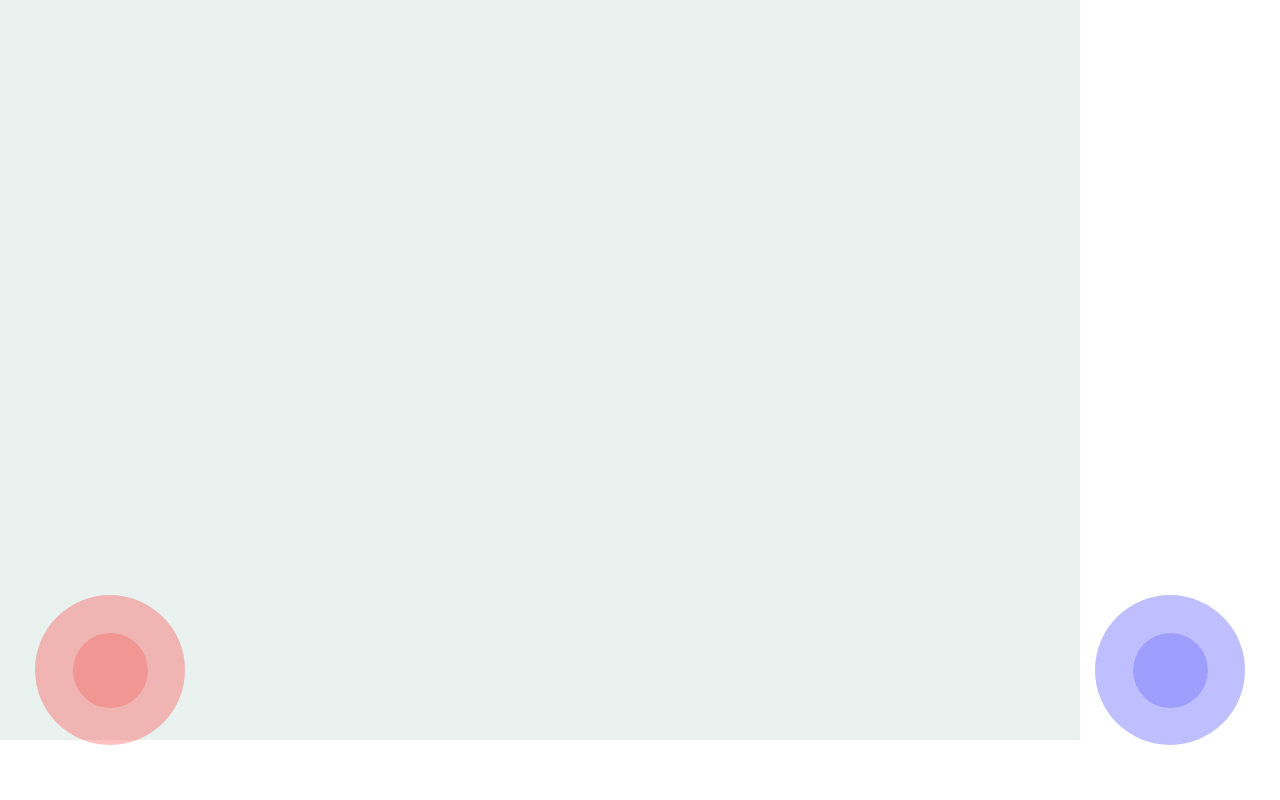
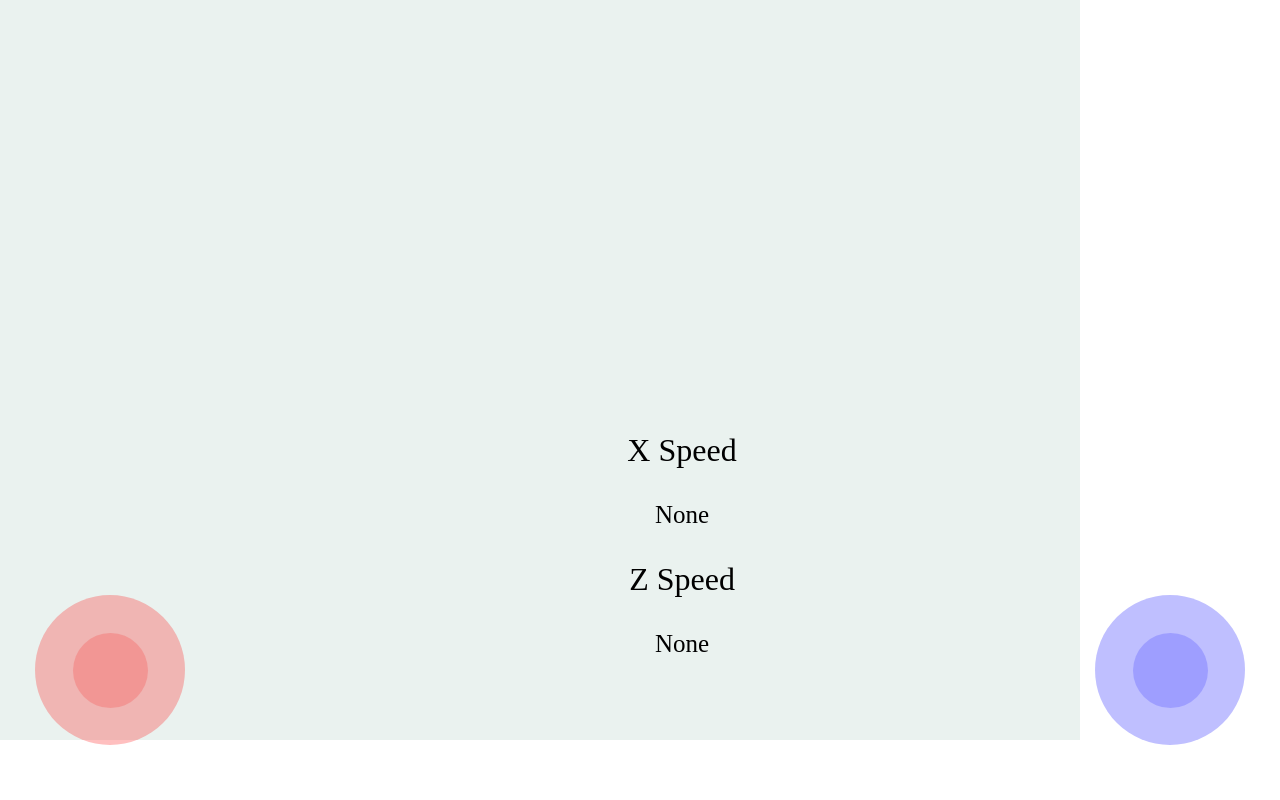
Before and after one commit to stu00608/agv_websocket_controller, a plain HTML site: page index.html in a window 1280 px wide. Drawn offline with nearby package versions, Linux system fonts and the light colour scheme.

Commit message:
Added feedback display.

```diff
--- a/assets/css/style.css
+++ b/assets/css/style.css
@@ -56,3 +56,13 @@ body {
     /* left:80% */
     right: 0%;
 }
+
+.display-panel {
+    position: absolute;
+    top: 50%;
+    right: 35%;
+    width: 300px;
+    height: 400px;
+    justify-content: center;
+    align-items: center;
+}
--- a/index.html
+++ b/index.html
@@ -13,6 +13,12 @@
 <body>
 
     <div id="container">
+        <div class="display-panel">
+            <p style="text-align: center; font-size: 32px;">X Speed</p>
+            <p style="text-align: center; font-size: 25px;" id="x_speed">None</p>
+            <p style="text-align: center; font-size: 32px;">Z Speed</p>
+            <p style="text-align: center; font-size: 25px;" id="z_speed">None</p>
+        </div>
         <div class="js-panel" id="js-left"></div>
         <div class="js-panel right" id="js-right"></div>
     </div>
--- a/scripts/main.js
+++ b/scripts/main.js
@@ -22,7 +22,14 @@ fetch('./assets/config/config.json')
             console.log("[open] Connection established");
         };
         socket.onmessage = function (event) {
-            console.log(`[message] Data received from server: ${event.data}`);
+            try {
+                var res = JSON.parse(event.data);
+                $("#x_speed").html(res.X_speed);
+                $("#z_speed").html(res.Z_speed);
+            }
+            catch (e) {
+                console.log(e);
+            }
         };
         socket.onclose = function (event) {
             if (event.wasClean) {
```
